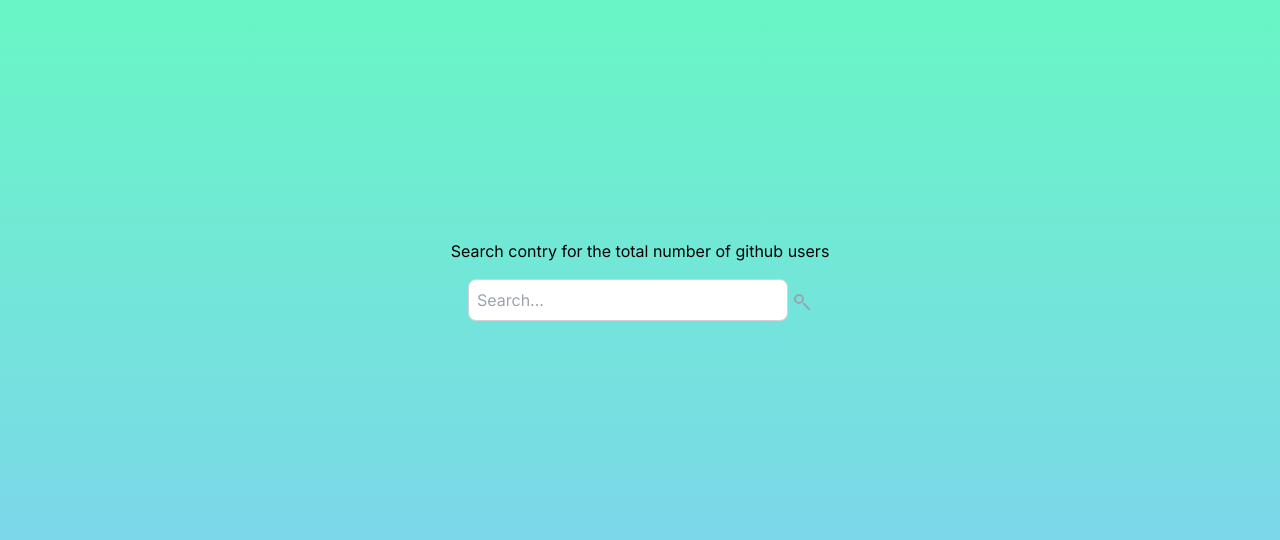
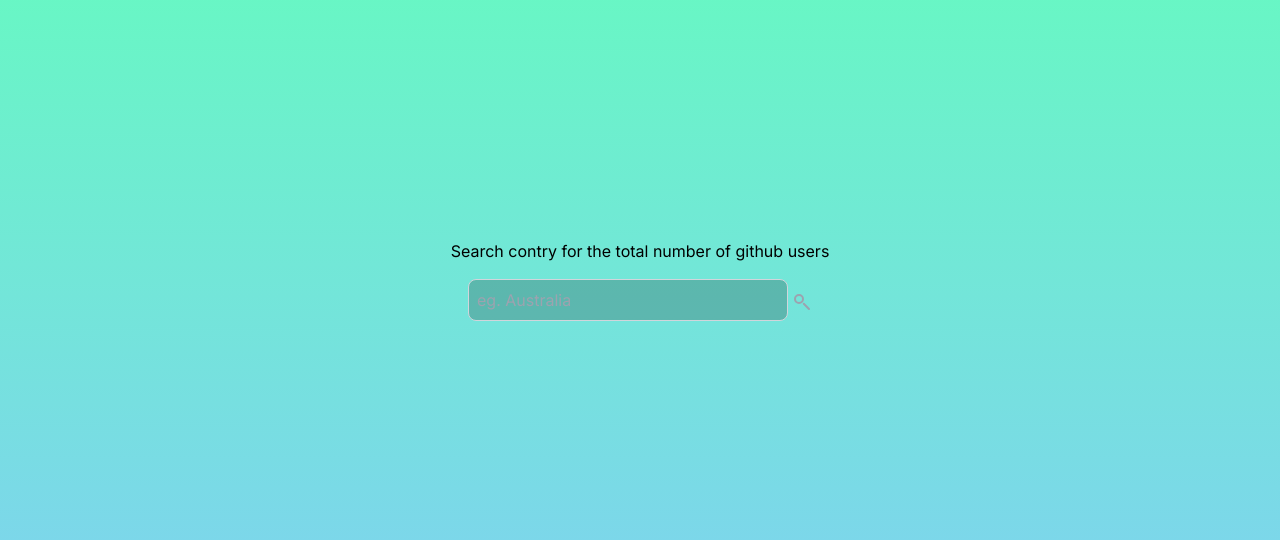
Before and after one commit to alexw005/github-map, a Next.js app: page / in a window 1280 px wide. Shown: the part 120-660 px from the top of the page. Built offline with nearby package versions, Linux system fonts and the light colour scheme.

Commit message:
fix input color

```diff
--- a/src/components/SearchTextInput.tsx
+++ b/src/components/SearchTextInput.tsx
@@ -19,9 +19,9 @@
             <p>{description}</p>
             <div className="flex items-center">
                 <input
-                    className="border border-gray-300 rounded-lg p-2 w-80"
+                    className="border border-gray-300 rounded-lg p-2 w-80 bg-black bg-opacity-20"
                     type="text"
-                    placeholder="Search..."
+                    placeholder="eg. Australia"
                     value={searchText}
                     onChange={(e) => setSearchText(e.target.value)}
                     onKeyDown={handleKeyDown}
--- a/src/components/SideSearchBar.tsx
+++ b/src/components/SideSearchBar.tsx
@@ -17,9 +17,9 @@
     return (
         <div className="flex items-center">
             <input
-                className="border border-gray-300 rounded-lg p-2 w-80"
+                className="border border-gray-300 rounded-lg p-2 w-80 bg-black bg-opacity-20"
                 type="text"
-                placeholder="Search..."
+                placeholder="eg. Australia"
                 value={searchText}
                 onChange={(e) => setSearchText(e.target.value)}
                 onKeyDown={handleKeyDown}
```
